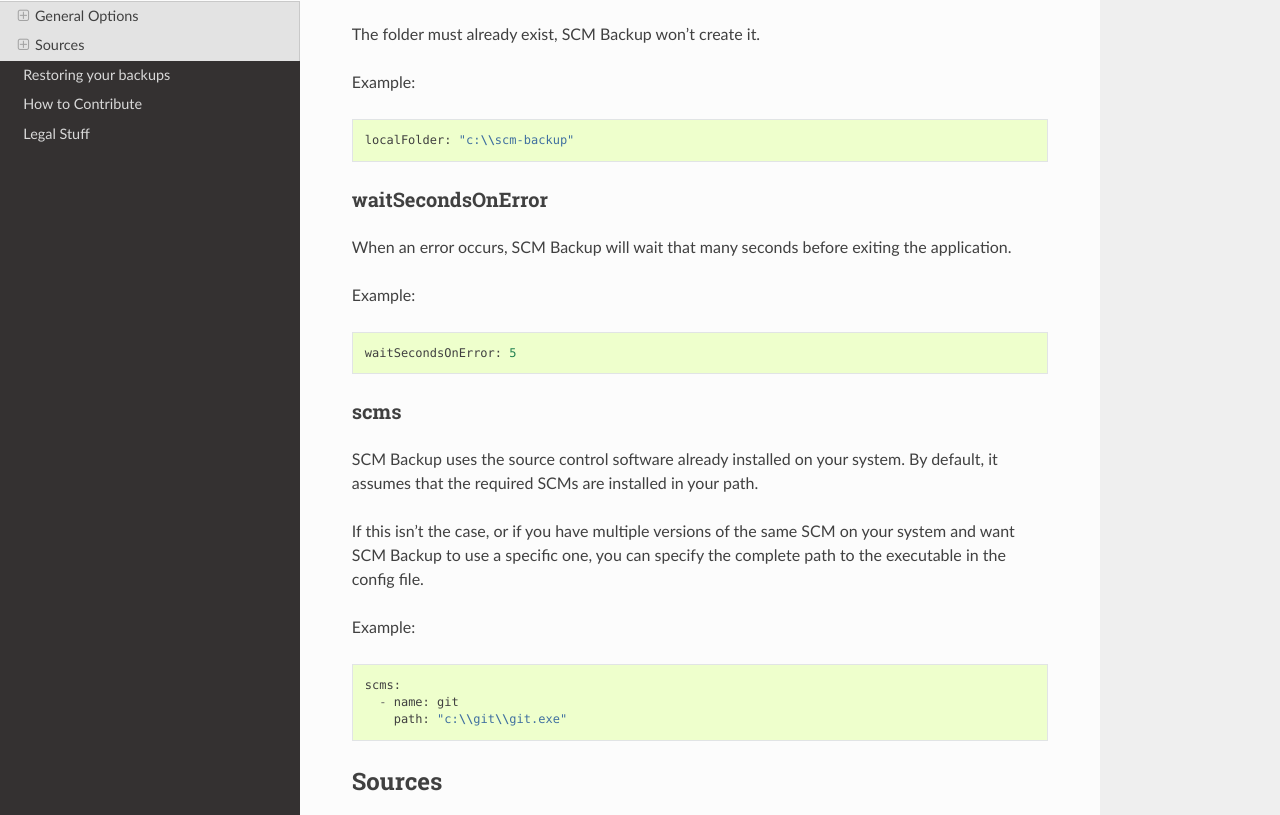
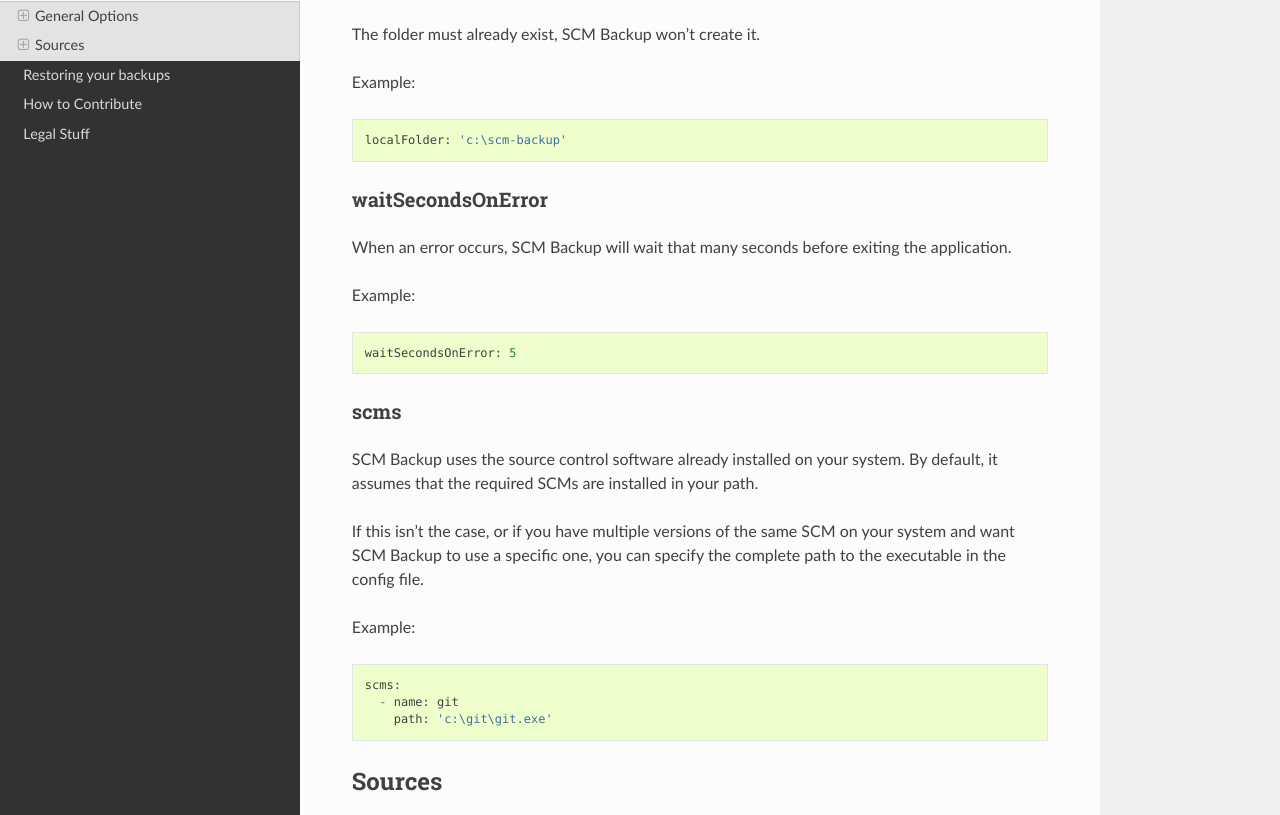
Before and after one commit to christianspecht/scm-backup-docs, a Sphinx documentation site: the page built from source/config.rst, in a window 1280 px wide and 1400 px high. Shown: the part 340-1155 px from the top of the window. Built offline with Sphinx 7.4.7 and the Read the Docs theme 2.0.0, drawn with Linux system fonts in a browser that asks for light colours.

```diff
--- a/source/config.rst
+++ b/source/config.rst
@@ -17,7 +17,7 @@ The folder must already exist, SCM Backup won't create it.
 
 Example::
 
-    localFolder: "c:\\scm-backup"
+    localFolder: 'c:\scm-backup'
 
 
 waitSecondsOnError
@@ -43,7 +43,7 @@ Example::
 
     scms:
       - name: git
-        path: "c:\\git\\git.exe"
+        path: 'c:\git\git.exe'
 
 
 .. _config-sources:
```
